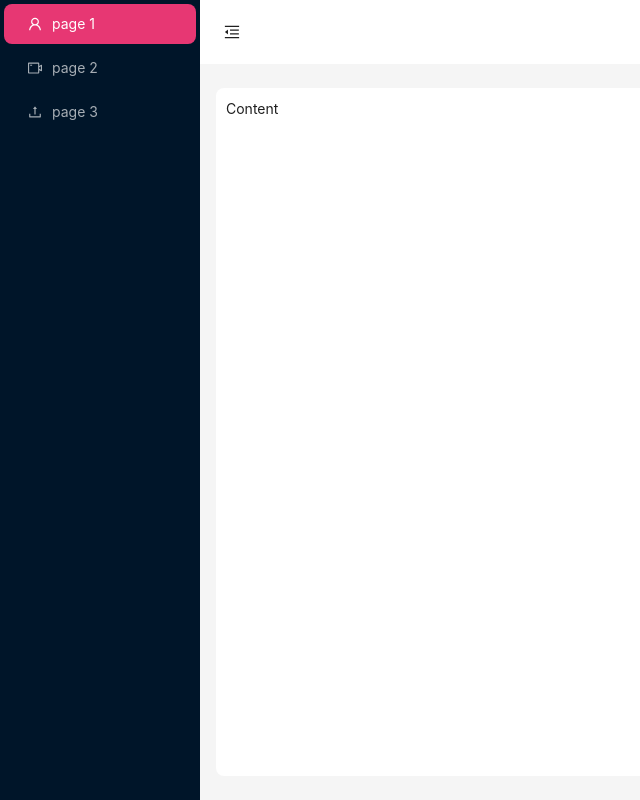
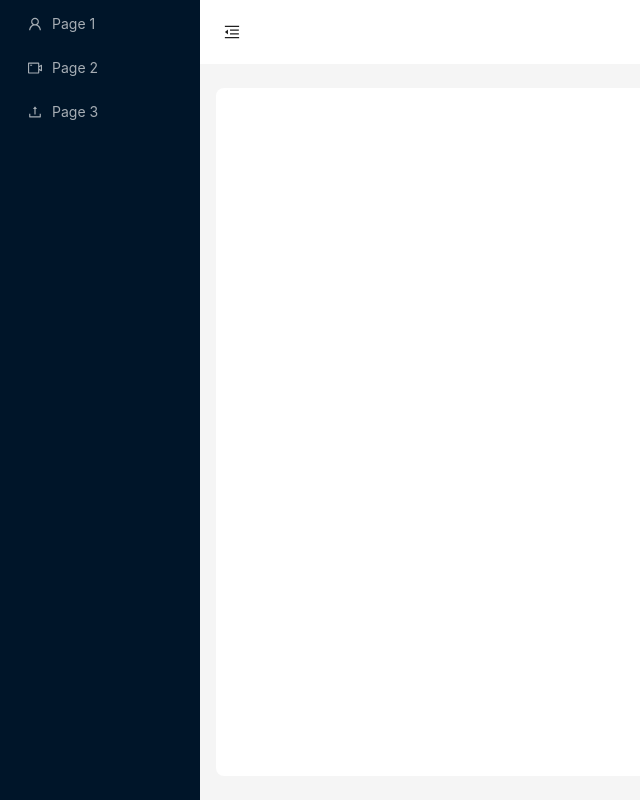
Before and after one commit to imadiaz/web-m2-app, a React (Vite) app: page / in a window 1280 px wide. Shown: the whole page, without its empty margins (0-640 px from the left). Built offline with nearby package versions, Linux system fonts and the light colour scheme.

Commit message:
react-router-dom (#5)
* Just added react-router-dom dependency and few components on main.tsx file

* Router navigation implemented with some proof pages. Added Routes.tsx file

* Route class moved into /routes/models/Route.tsx file

```diff
--- a/package.json
+++ b/package.json
@@ -16,7 +16,8 @@
     "firebase": "^10.11.1",
     "react": "^18.2.0",
     "react-dom": "^18.2.0",
-    "react-redux": "^9.1.2"
+    "react-redux": "^9.1.2",
+    "react-router-dom": "^6.23.0"
   },
   "devDependencies": {
     "@types/react": "^18.2.66",
--- a/src/App.tsx
+++ b/src/App.tsx
@@ -1,20 +1,26 @@
-import {ConfigProvider} from 'antd'
-import BaseLayout from './pages/layouts/BaseLayout'
+import { ConfigProvider } from "antd";
+import BaseLayout from "./pages/layouts/BaseLayout";
+import { Route, Routes } from "react-router-dom";
+import { proofRoutes } from "./pages/routes/Routes";
 
 function App() {
-
-
   return (
     <ConfigProvider
       theme={{
-        token:{
-          colorPrimary: '#e73773'
-        }
+        token: {
+          colorPrimary: "#e73773",
+        },
       }}
     >
-    <BaseLayout/>
+      <Routes>
+        <Route path="/" element={<BaseLayout />}>
+          {proofRoutes.map((value, index) => (
+            <Route key={index} path={value.fullPath} element={value.element} />
+          ))}
+        </Route>
+      </Routes>
     </ConfigProvider>
-  )
+  );
 }
 
-export default App
+export default App;
--- a/src/main.tsx
+++ b/src/main.tsx
@@ -3,10 +3,15 @@ import App from './App'
 import './index.css'
 import { Provider } from 'react-redux'
 import { store } from './core/store'
+import { BrowserRouter, Route, Routes } from 'react-router-dom'
 
 
 ReactDOM.createRoot(document.getElementById('root') as HTMLElement).render(
     <Provider store={store}>
-    <App />
+    <BrowserRouter>
+    <Routes>
+        <Route path='/*' element={<App />}/>
+    </Routes>
+    </BrowserRouter>
     </Provider>
 )
--- a/src/pages/layouts/BaseLayout.tsx
+++ b/src/pages/layouts/BaseLayout.tsx
@@ -1,17 +1,32 @@
-import React, { useState } from "react";
+import React, { useEffect, useState } from "react";
 import { Layout, Menu, Button, theme } from "antd";
+import { MenuUnfoldOutlined, MenuFoldOutlined } from "@ant-design/icons";
 import {
-  MenuUnfoldOutlined,
-  MenuFoldOutlined,
-  UserOutlined,
-  VideoCameraOutlined,
-  UploadOutlined,
-} from "@ant-design/icons";
-import { buttonSiderStyle, contentStyle, headerStyle, layoutStyle } from "./BaseLayoutStyles";
+  buttonSiderStyle,
+  contentStyle,
+  headerStyle,
+  layoutStyle,
+} from "./BaseLayoutStyles";
+import { Outlet, useLocation, useNavigate } from "react-router-dom";
+import { proofPagesSiderOptions } from "../routes/Routes";
 
 const { Header, Sider, Content } = Layout;
 
 const BaseLayout: React.FC = () => {
+  //provisional code
+  const navigate = useNavigate();
+  const location = useLocation();
+  const [selectedPath, setSelectedPath] = useState("");
+
+  useEffect(() => {
+    setSelectedPath(location.pathname);
+  }, [location]);
+
+  const handleOnClick = (data: any) => {
+    navigate(data.key);
+  };
+  //----------
+
   const [collapsed, setCollapsed] = useState(false);
   const {
     token: { colorBgContainer, borderRadiusLG },
@@ -23,24 +38,9 @@ const BaseLayout: React.FC = () => {
         <Menu
           theme="dark"
           mode="inline"
-          defaultSelectedKeys={["1"]}
-          items={[
-            {
-              key: "1",
-              icon: <UserOutlined />,
-              label: "page 1",
-            },
-            {
-              key: "2",
-              icon: <VideoCameraOutlined />,
-              label: "page 2",
-            },
-            {
-              key: "3",
-              icon: <UploadOutlined />,
-              label: "page 3",
-            },
-          ]}
+          onClick={handleOnClick}
+          selectedKeys={[selectedPath]}
+          items={proofPagesSiderOptions()}
         />
       </Sider>
       <Layout>
@@ -52,10 +52,8 @@ const BaseLayout: React.FC = () => {
             style={buttonSiderStyle}
           />
         </Header>
-        <Content
-          style={contentStyle(colorBgContainer, borderRadiusLG)}
-        >
-          Content
+        <Content style={contentStyle(colorBgContainer, borderRadiusLG)}>
+          <Outlet />
         </Content>
       </Layout>
     </Layout>
--- /dev/null
+++ b/src/pages/proofPages/proofPages.tsx
@@ -0,0 +1,9 @@
+export const Page1 = () => {
+  return <h1>PAGE 1</h1>;
+};
+export const Page2 = () => {
+  return <h1>PAGE 2</h1>;
+};
+export const Page3 = () => {
+  return <h1>PAGE 3</h1>;
+};
--- /dev/null
+++ b/src/pages/routes/Routes.tsx
@@ -0,0 +1,62 @@
+import { ItemType } from "antd/es/menu/hooks/useItems";
+import { Page1, Page2, Page3 } from "../proofPages/proofPages";
+import {
+  UserOutlined,
+  VideoCameraOutlined,
+  UploadOutlined,
+} from "@ant-design/icons";
+import { MenuProps } from "antd";
+import { Route } from "./models/Route";
+
+const page1 = new Route(
+  "Page 1",
+  "page1",
+  "/page1",
+  <Page1 />,
+  <UserOutlined />
+);
+const page2 = new Route(
+  "Page 2",
+  "page2",
+  "/page2",
+  <Page2 />,
+  <VideoCameraOutlined />
+);
+const page3 = new Route(
+  "Page 3",
+  "page3",
+  "/page3",
+  <Page3 />,
+  <UploadOutlined />
+);
+
+const proofRoutes: Route[] = [page1, page2, page3];
+
+const proofPagesSiderOptions = (): ItemType[] => {
+  const items: MenuProps["items"] = [
+    getItem(page1.label, page1.fullPath, page1.icon),
+    getItem(page2.label, page2.fullPath, page2.icon),
+    getItem(page3.label, page3.fullPath, page3.icon),
+  ];
+  return items;
+};
+
+export type MenuItem = Required<MenuProps>["items"][number];
+
+export function getItem(
+  label: React.ReactNode,
+  key: React.Key,
+  icon?: React.ReactNode,
+  children?: MenuItem[],
+  type?: "group"
+): MenuItem {
+  return {
+    key,
+    icon,
+    children,
+    label,
+    type,
+  } as MenuItem;
+}
+
+export { proofPagesSiderOptions, proofRoutes };
--- /dev/null
+++ b/src/pages/routes/models/Route.tsx
@@ -0,0 +1,21 @@
+export class Route {
+  label: string;
+  path: string;
+  fullPath: string;
+  element: JSX.Element;
+  icon: JSX.Element;
+
+  constructor(
+    label: string,
+    path: string,
+    fullPath: string,
+    element: JSX.Element,
+    icon: JSX.Element
+  ) {
+    this.label = label;
+    this.path = path;
+    this.fullPath = fullPath;
+    this.element = element;
+    this.icon = icon;
+  }
+}
```
Also changed, not shown: 1 other file (tests, documents, lock files or other folders).
